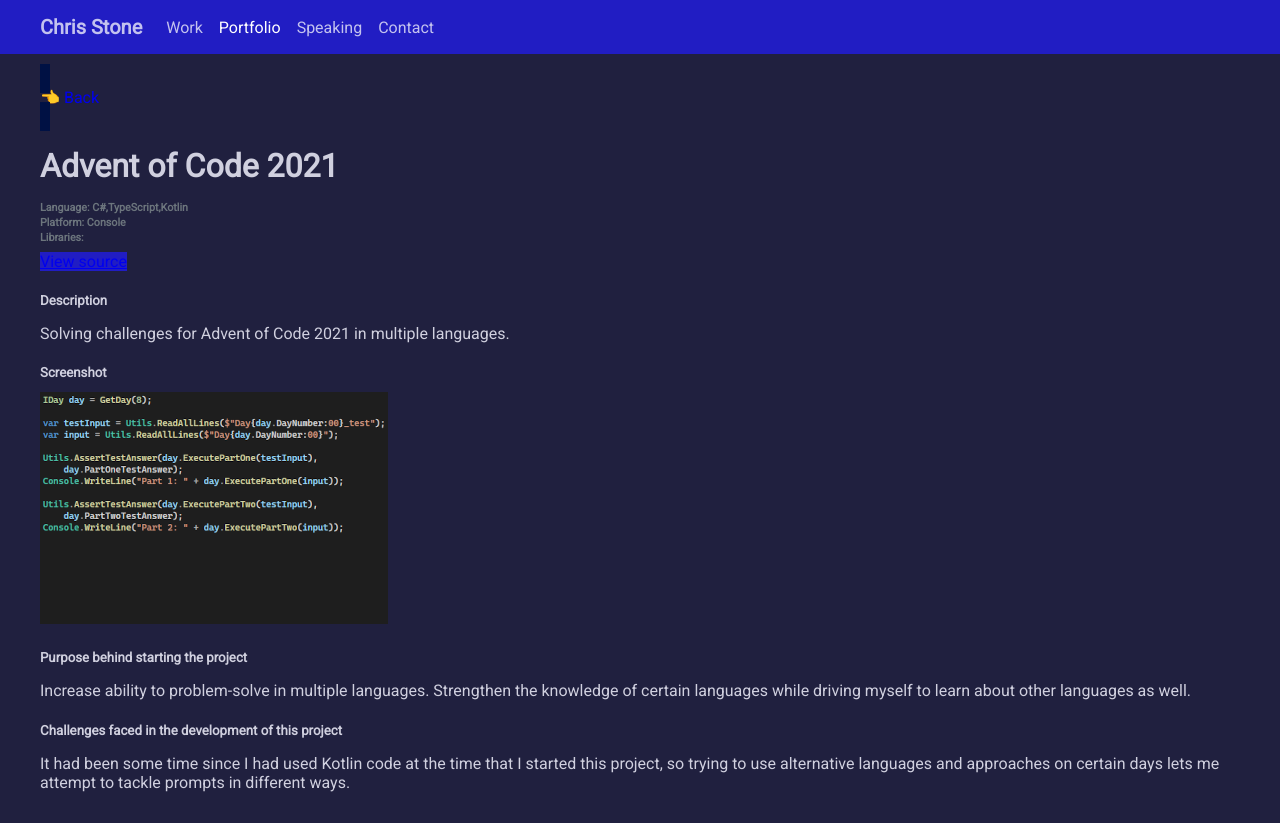
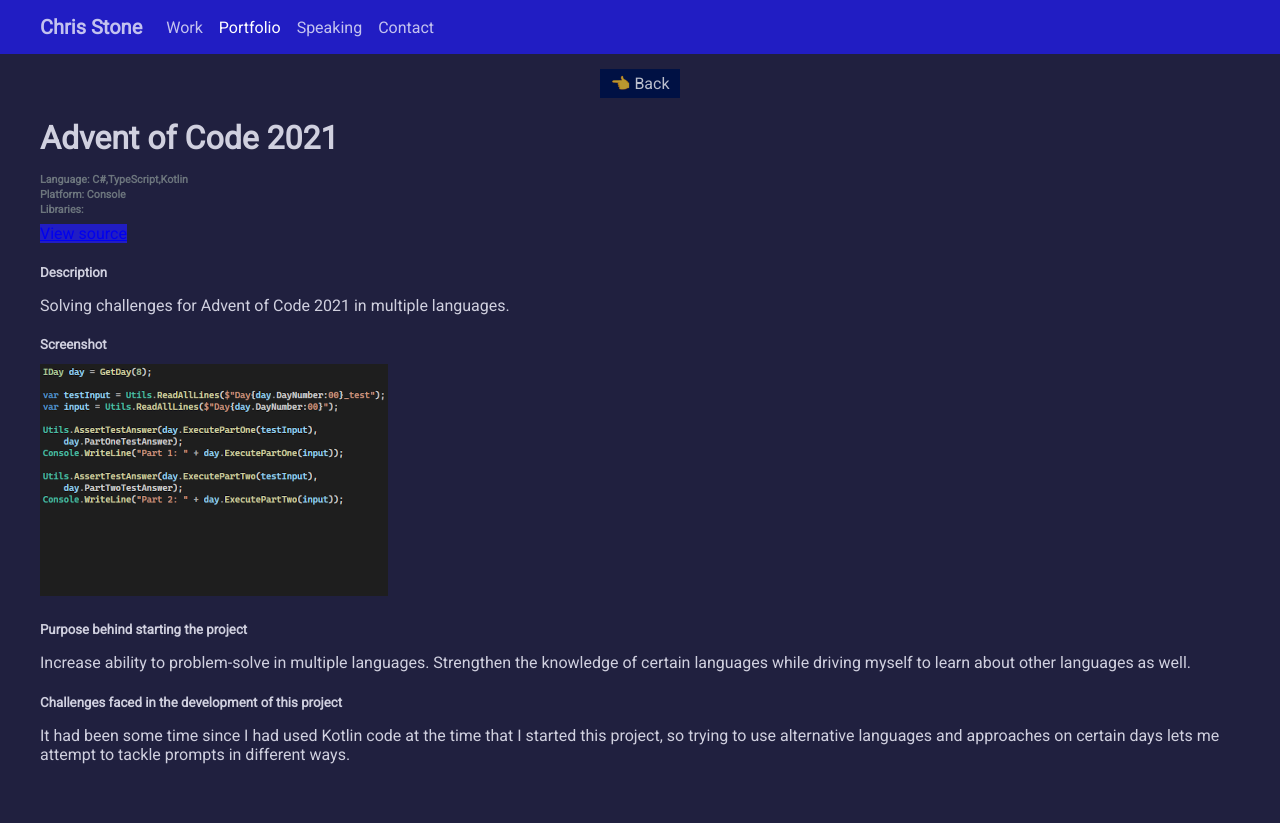
Before and after one commit to chrisstonedev/website, an Angular app: page /portfolio/advent-of-code in a window 1280 px wide. After the commit the page ends 800 px from the top, so only its background shows below. Built offline with nearby package versions, Linux system fonts and the light colour scheme; what @scullyio/ng-lib would draw is missing.

Commit message:
Additional work in progress for project detail

```diff
--- a/angular.json
+++ b/angular.json
@@ -131,7 +131,7 @@
   "schematics": {
     "@schematics/angular:component": {
       "prefix": "app",
-      "style": "css"
+      "style": "scss"
     },
     "@schematics/angular:directive": {
       "prefix": "app"
--- a/src/app/portfolio/project-detail/project-detail.component.html
+++ b/src/app/portfolio/project-detail/project-detail.component.html
@@ -1,9 +1,8 @@
-<div class="row">
-  <a class="back-link" routerLink="/portfolio">
-    <div>👈 Back</div>
+<div class="back-link" role="navigation">
+  <a routerLink="/portfolio">
+    👈 Back
   </a>
 </div>
-<div class="row">
 <div class="col-md-6 mt-3">
   <div class="card text-light bg-dark">
     <div class="card-body">
@@ -54,4 +53,3 @@
     </div>
   </div>
 </div>
-</div>
--- a/src/app/portfolio/project-detail/project-detail.component.scss
+++ b/src/app/portfolio/project-detail/project-detail.component.scss
@@ -22,7 +22,12 @@
 }
 
 .back-link {
+  display: flex;
+  justify-content: center;
+
+  a {
     background: #014;
+    color: #fffb;
     cursor: pointer;
     padding: 5px 10px;
     text-decoration: none;
@@ -32,3 +37,4 @@
       color: white;
     }
   }
+}
```
Lines whose indentation alone changed are shown as unchanged.
